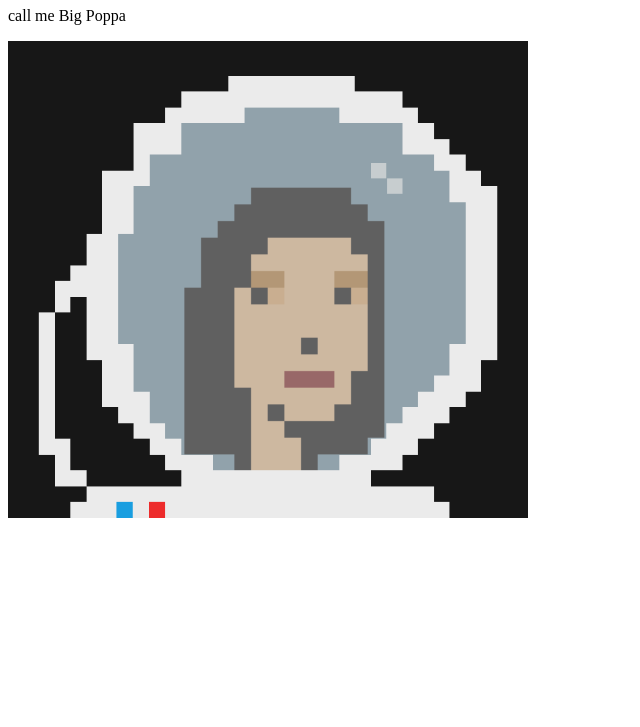
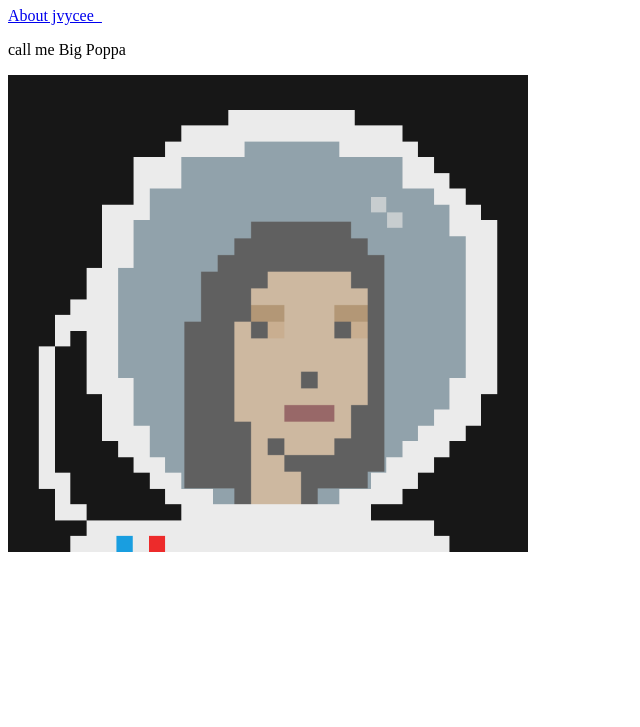
Before and after one commit to jvycee/jsPlayground, a plain HTML site: page index.html in a window 1280 px wide. Shown: the part 73-800 px from the top of the page, without its empty margins (0-640 px from the left). Drawn offline with Linux system fonts and the light colour scheme.

Commit message:
add a link to About page

```diff
--- a/index.html
+++ b/index.html
@@ -7,6 +7,7 @@
 
 <body>
     <h1>hello World!</h1>
+    <a href="about.html">About jvycee_</a>
     <p>call me Big Poppa</p>
     <img src="images/space_Punk1.png">
 </body>
```
